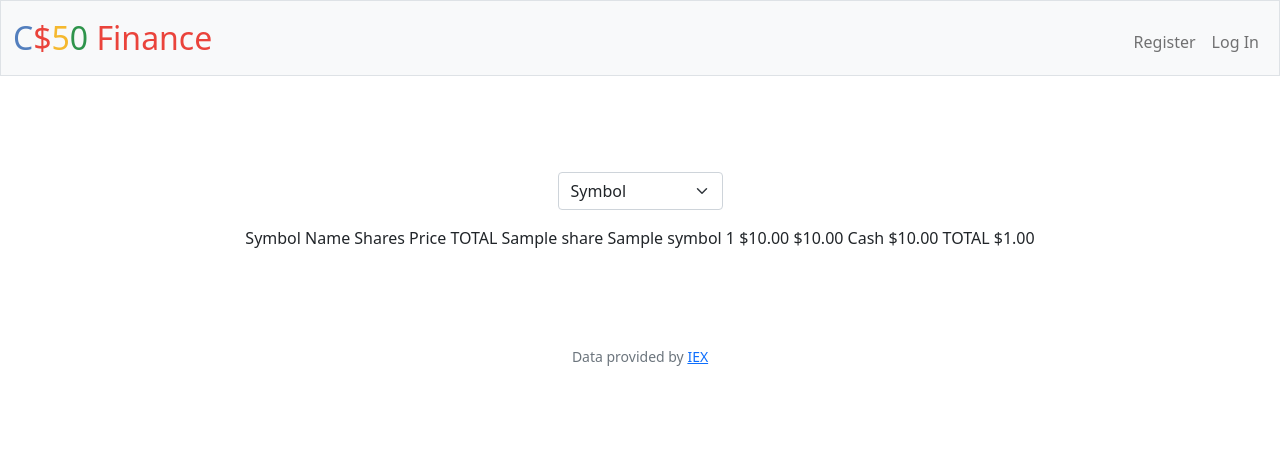
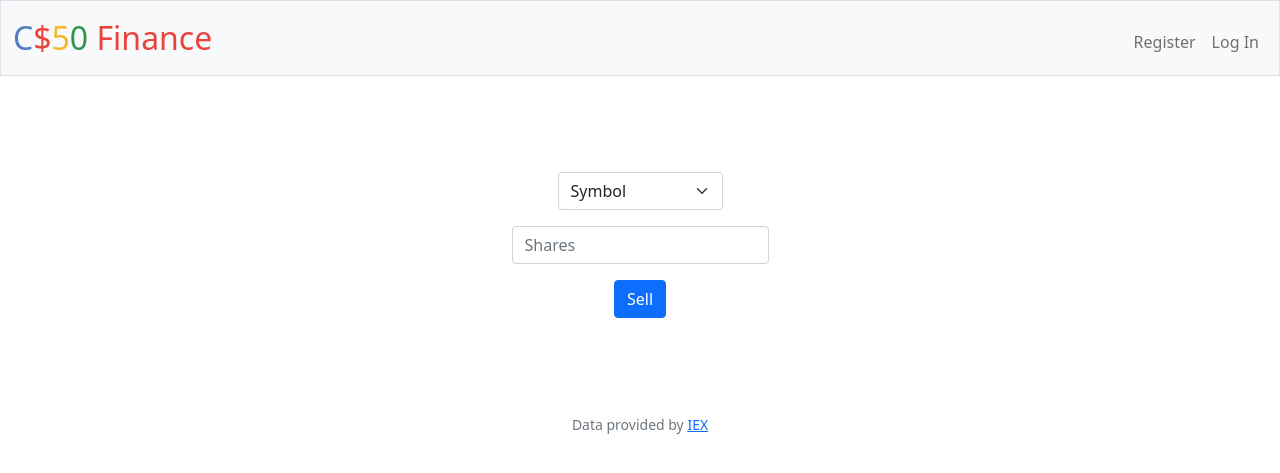
Before and after one commit to khctung/cs50, a Flask app: template pset_9/finance/templates/sell.html in a window 1280 px wide. Shown: the top 473 px of the page. Run offline with Flask 3, Linux system fonts and the light colour scheme; the template is opened without the code that fills it: most values are stand-ins (such as "Sample title", 1, 10 or a date in 2020); some libraries are stand-ins or nearby versions.

Commit message:
Mon, Nov 20, 2023, 5:43 PM -05:00

```diff
--- a/pset_9/finance/app.py
+++ b/pset_9/finance/app.py
@@ -258,4 +258,4 @@ def sell():
             return apology("INVALID SYMBOL.")
 
     else:
-        return render_templates("sell.html", symbols=shares_to_sell)
+        return render_template("sell.html", symbols=shares_to_sell)
--- a/pset_9/finance/templates/history.html
+++ b/pset_9/finance/templates/history.html
@@ -1,7 +1,7 @@
 {% extends "layout.html" %}
 
 {% block title %}
-    Quoted
+    History
 {% endblock %}
 
 {% block main %}
--- a/pset_9/finance/templates/sell.html
+++ b/pset_9/finance/templates/sell.html
@@ -1,7 +1,7 @@
 {% extends "layout.html" %}
 
 {% block title %}
-    Home
+    Sell
 {% endblock %}
 
 {% block main %}
@@ -15,37 +15,10 @@
                 {% endfor %}
             </select>
         </div>
+        <div class="mb-3">
+            <input autocomplete="off" class="form-control mx-auto w-auto" min="0" name="shares" placeholder="Shares" type="number">
+        </div>
+        <button class="btn btn-primary" type="submit">Sell</button>
     </form>
-        <thead>
-            <tr>
-                <th class="text-start">Symbol</th>
-                <th class="text-start">Name</th>
-                <th class="text-end">Shares</th>
-                <th class="text-end">Price</th>
-                <th class="text-end">TOTAL</th>
-            </tr>
-        </thead>
-        </tbody>
-            {% for share in shares %}
-                <tr>
-                    <td class="text-start">{{ share.name }}</td>
-                    <td class="text-start">{{ share.symbol }}</td>
-                    <td class="text-end">{{ share.num_shares }}</td>
-                    <td class="text-end">{{ share.price | usd }}</td>
-                    <td class="text-end">{{ share.value | usd }}</td>
-                </tr>
-            {% endfor %}
-        </tbody>
-        <tfoot>
-            <tr>
-                <td class="border-0 fw-bold text-end" colspan="4">Cash</td>
-                <td class="border-0 text-end">{{ cash | usd }}</td>
-            </tr>
-            <tr>
-                <td class="border-0 fw-bold text-end" colspan="4">TOTAL</td>
-                <td class="border-0 w-bold text-end">{{ total_value | usd }}</td>
-            </tr>
-        </tfoot>
-    </table>
 </main>
 {% endblock %}
```
